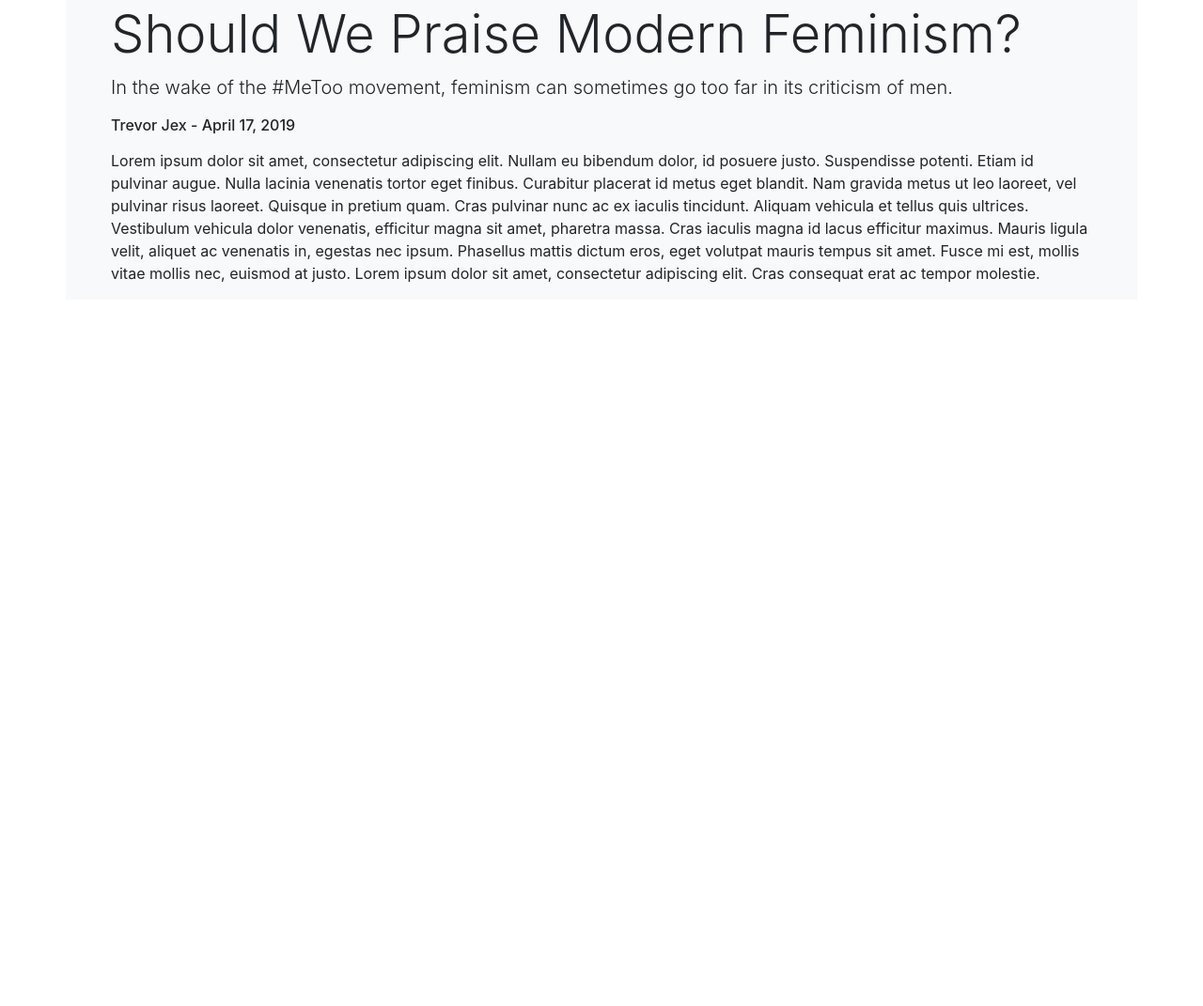
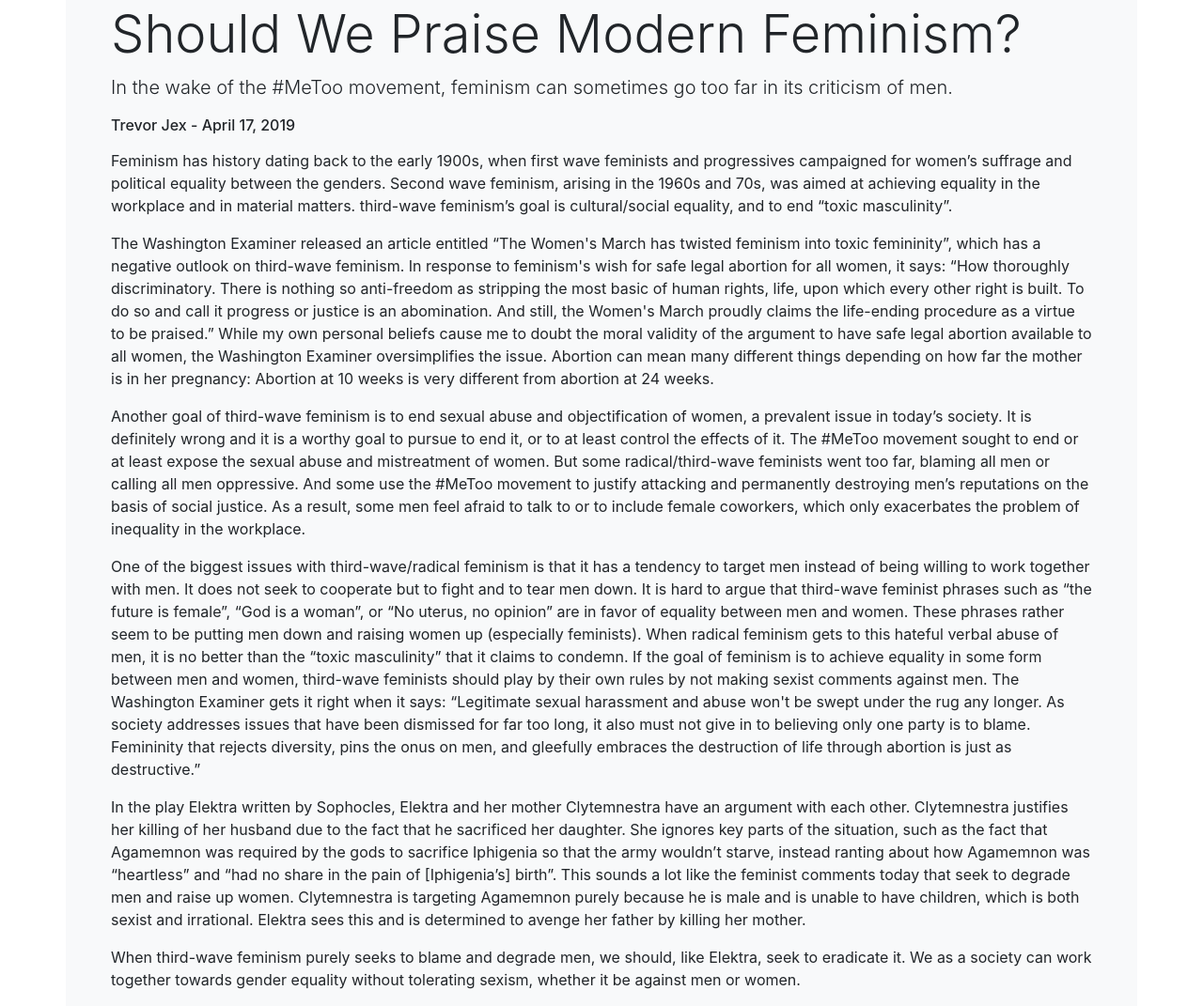
Before and after one commit to jextrevor/clcv110, a plain HTML site: page index.html in a window 1280 px wide. Shown: the part 852-1923 px from the top of the page at 94% size. Before the commit the page ends 1171 px from the top, so only its background shows below. Drawn offline with nearby package versions, Linux system fonts and the light colour scheme.

Commit message:
add content

```diff
--- a/index.html
+++ b/index.html
@@ -76,15 +76,57 @@
                 men.
             </p>
             <h6 class="mb-3">Trevor Jex - April 17, 2019</h6>
-            <p>Lorem ipsum dolor sit amet, consectetur adipiscing elit. Nullam eu bibendum dolor, id posuere justo.
-                Suspendisse potenti. Etiam id pulvinar augue. Nulla lacinia venenatis tortor eget finibus. Curabitur
-                placerat id metus eget blandit. Nam gravida metus ut leo laoreet, vel pulvinar risus laoreet. Quisque in
-                pretium quam. Cras pulvinar nunc ac ex iaculis tincidunt. Aliquam vehicula et tellus quis ultrices.
-                Vestibulum vehicula dolor venenatis, efficitur magna sit amet, pharetra massa. Cras iaculis magna id
-                lacus efficitur maximus. Mauris ligula velit, aliquet ac venenatis in, egestas nec ipsum. Phasellus
-                mattis dictum eros, eget volutpat mauris tempus sit amet. Fusce mi est, mollis vitae mollis nec, euismod
-                at justo. Lorem ipsum dolor sit amet, consectetur adipiscing elit. Cras consequat erat ac tempor
-                molestie.</p>
+            <p>Feminism has history dating back to the early 1900s, when first wave feminists and progressives
+                campaigned for women’s suffrage and political equality between the genders. Second wave feminism,
+                arising in the 1960s and 70s, was aimed at achieving equality in the workplace and in material matters.
+                third-wave feminism’s goal is cultural/social equality, and to end “toxic masculinity”.</p>
+
+            <p>The Washington Examiner released an article entitled “The Women's March has twisted feminism into toxic
+                femininity”, which has a negative outlook on third-wave feminism. In response to feminism's wish for
+                safe legal abortion for all women, it says: “How thoroughly discriminatory. There is nothing so
+                anti-freedom as stripping the most basic of human rights, life, upon which every other right is built.
+                To do so and call it progress or justice is an abomination. And still, the Women's March proudly claims
+                the life-ending procedure as a virtue to be praised.” While my own personal beliefs cause me to doubt
+                the moral validity of the argument to have safe legal abortion available to all women, the Washington
+                Examiner oversimplifies the issue. Abortion can mean many different things depending on how far the
+                mother is in her pregnancy: Abortion at 10 weeks is very different from abortion at 24 weeks.</p>
+
+            <p>Another goal of third-wave feminism is to end sexual abuse and objectification of women, a prevalent
+                issue in today’s society. It is definitely wrong and it is a worthy goal to pursue to end it, or to at
+                least control the effects of it. The #MeToo movement sought to end or at least expose the sexual abuse
+                and mistreatment of women. But some radical/third-wave feminists went too far, blaming all men or
+                calling all men oppressive. And some use the #MeToo movement to justify attacking and permanently
+                destroying men’s reputations on the basis of social justice. As a result, some men feel afraid to talk
+                to or to include female coworkers, which only exacerbates the problem of inequality in the workplace.
+            </p>
+
+            <p>One of the biggest issues with third-wave/radical feminism is that it has a tendency to target men
+                instead of being willing to work together with men. It does not seek to cooperate but to fight and to
+                tear men down. It is hard to argue that third-wave feminist phrases such as “the future is female”, “God
+                is a woman”, or “No uterus, no opinion” are in favor of equality between men and women. These phrases
+                rather seem to be putting men down and raising women up (especially feminists). When radical feminism
+                gets to this hateful verbal abuse of men, it is no better than the “toxic masculinity” that it claims to
+                condemn. If the goal of feminism is to achieve equality in some form between men and women, third-wave
+                feminists should play by their own rules by not making sexist comments against men. The Washington
+                Examiner gets it right when it says: “Legitimate sexual harassment and abuse won't be swept under the
+                rug any longer. As society addresses issues that have been dismissed for far too long, it also must not
+                give in to believing only one party is to blame. Femininity that rejects diversity, pins the onus on
+                men, and gleefully embraces the destruction of life through abortion is just as destructive.”</p>
+
+            <p>In the play Elektra written by Sophocles, Elektra and her mother Clytemnestra have an argument with each
+                other. Clytemnestra justifies her killing of her husband due to the fact that he sacrificed her
+                daughter. She ignores key parts of the situation, such as the fact that Agamemnon was required by the
+                gods to sacrifice Iphigenia so that the army wouldn’t starve, instead ranting about how Agamemnon was
+                “heartless” and “had no share in the pain of [Iphigenia’s] birth”. This sounds a lot like the feminist
+                comments today that seek to degrade men and raise up women. Clytemnestra is targeting Agamemnon purely
+                because he is male and is unable to have children, which is both sexist and irrational. Elektra sees
+                this and is determined to avenge her father by killing her mother.</p>
+
+
+            <p>When third-wave feminism purely seeks to blame and degrade men, we should, like Elektra, seek to
+                eradicate it. We as a society can work together towards gender equality without tolerating sexism,
+                whether it be against men or women.</p>
+
         </div>
     </div>
     <script src="https://code.jquery.com/jquery-3.3.1.slim.min.js"
```
